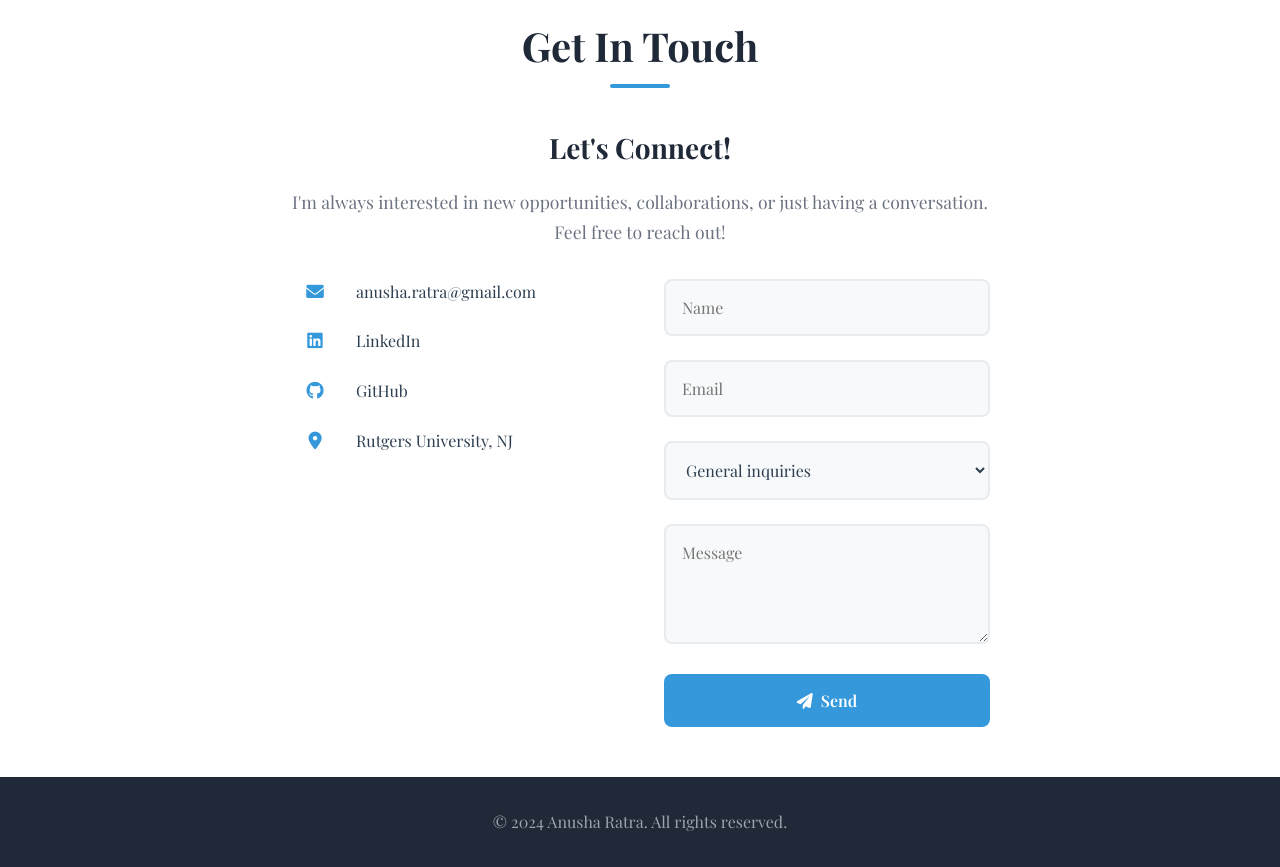
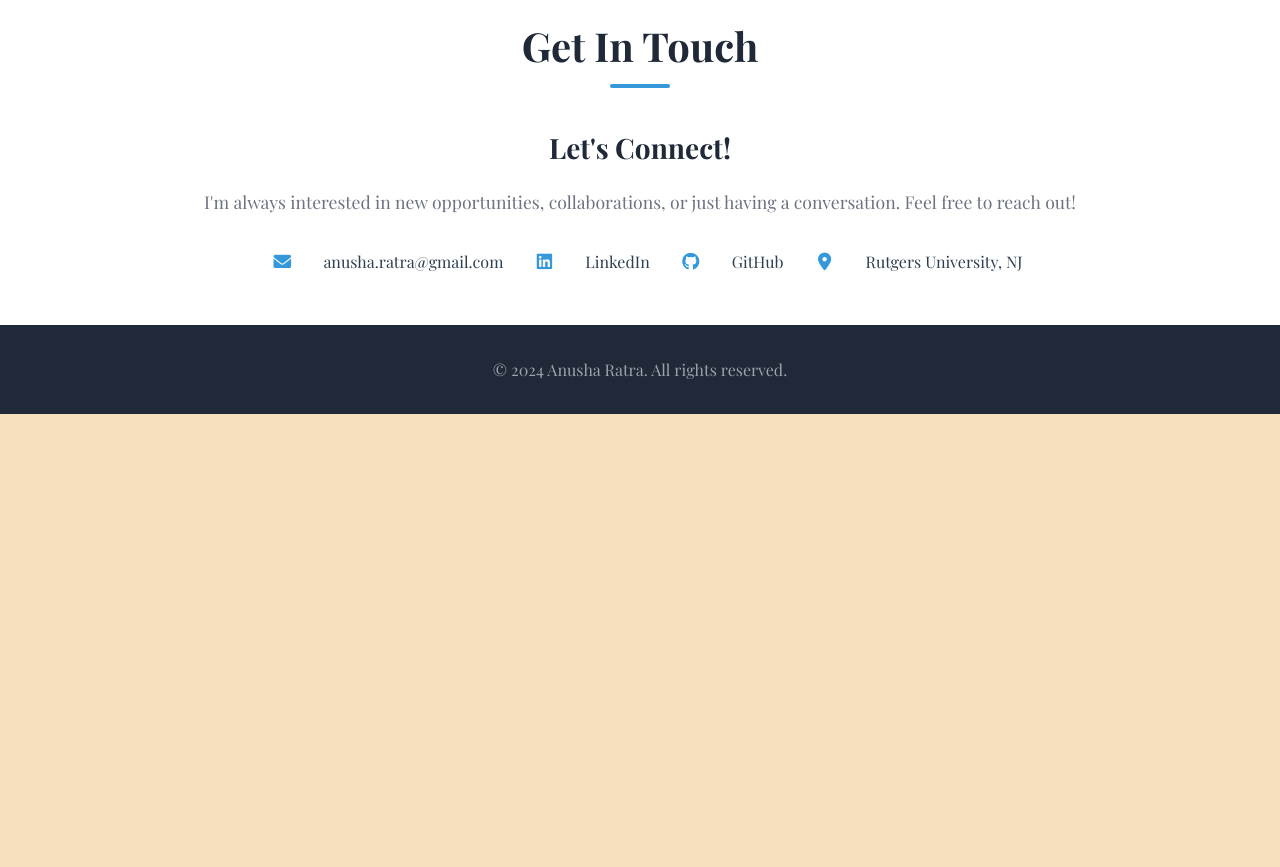
Before and after one commit to anushar777/Personal-Portfolio, a React (Vite) app: page / in a window 1280 px wide. Shown: the part 2560-3427 px from the top of the page. After the commit the page ends 2974 px from the top, so only its background shows below. Built offline with nearby package versions, Linux system fonts and the light colour scheme.

Commit message:
Fixed message layout

```diff
--- a/src/App.css
+++ b/src/App.css
@@ -492,7 +492,7 @@ body {
 
 
 .contact-content {
-  max-width: 700px;
+  max-width: 100%;
   margin: 0 auto;
   text-align: center;
 }
@@ -512,7 +512,6 @@ body {
 
 .contact-layout {
   display: grid;
-  grid-template-columns: 1fr 1fr;
   gap: 3rem;
   max-width: 1000px;
   margin: 0 auto;
@@ -527,6 +526,7 @@ body {
 .contact-item {
   display: flex;
   align-items: center;
+  justify-content: center;
   gap: 1rem;
   color: #2c3e50;
   font-size: 1rem;
@@ -538,74 +538,6 @@ body {
   font-size: 1.1rem;
 }
 
-.contact-form-container {
-  max-width: 100%;
-}
-
-.contact-form {
-  display: flex;
-  flex-direction: column;
-  gap: 1.5rem;
-}
-
-.form-group {
-  position: relative;
-}
-
-.form-group input,
-.form-group select,
-.form-group textarea {
-  width: 100%;
-  padding: 1rem;
-  border: 2px solid #e9ecef;
-  border-radius: 8px;
-  font-size: 1rem;
-  font-family: inherit;
-  background: #f8f9fa;
-  transition: all 0.3s ease;
-  color: #2c3e50;
-}
-
-.form-group select option {
-  color: #2c3e50;
-  background: #f8f9fa;
-}
-
-.form-group input:focus,
-.form-group select:focus,
-.form-group textarea:focus {
-  outline: none;
-  border-color: #3498db;
-  background: white;
-  box-shadow: 0 0 0 3px rgba(52, 152, 219, 0.1);
-}
-
-.form-group textarea {
-  min-height: 120px;
-  resize: vertical;
-}
-
-.submit-btn {
-  background: #3498db;
-  color: white;
-  border: none;
-  padding: 1rem 2rem;
-  border-radius: 8px;
-  font-size: 1rem;
-  font-weight: 600;
-  cursor: pointer;
-  transition: all 0.3s ease;
-  display: flex;
-  align-items: center;
-  justify-content: center;
-  gap: 0.5rem;
-}
-
-.submit-btn:hover {
-  background: #2980b9;
-  transform: translateY(-2px);
-  box-shadow: 0 8px 20px rgba(52, 152, 219, 0.3);
-}
 
 /* Footer */
 .footer {
@@ -827,36 +759,6 @@ body {
   color: #60a5fa;
 }
 
-.dark-mode .form-group input,
-.dark-mode .form-group select,
-.dark-mode .form-group textarea {
-  background: #2d3748;
-  border-color: #4a5568;
-  color: #e8eaed;
-}
-
-.dark-mode .form-group select option {
-  color: #e8eaed;
-  background: #2d3748;
-}
-
-.dark-mode .form-group input:focus,
-.dark-mode .form-group select:focus,
-.dark-mode .form-group textarea:focus {
-  border-color: #60a5fa;
-  background: #1a202c;
-  box-shadow: 0 0 0 3px rgba(96, 165, 250, 0.1);
-}
-
-.dark-mode .submit-btn {
-  background: #60a5fa;
-}
-
-.dark-mode .submit-btn:hover {
-  background: #3b82f6;
-  box-shadow: 0 8px 20px rgba(96, 165, 250, 0.3);
-}
-
 
 
 .dark-mode .footer {
--- a/src/App.jsx
+++ b/src/App.jsx
@@ -269,70 +269,22 @@ ${formData.message}
               </p>
               <div className="contact-layout">
                 <div className="contact-info-details">
-                  <div className="contact-item">
+                  <div className ="contact-item">
                     <i className="fas fa-envelope"></i>
                     <span>anusha.ratra@gmail.com</span>
-                  </div>
-                  <div className="contact-item">
+
+
                     <i className="fab fa-linkedin"></i>
                     <span>LinkedIn</span>
-                  </div>
-                  <div className="contact-item">
+
+
                     <i className="fab fa-github"></i>
                     <span>GitHub</span>
-                  </div>
-                  <div className="contact-item">
+
+
                     <i className="fas fa-map-marker-alt"></i>
                     <span>Rutgers University, NJ</span>
                   </div>
-                </div>
-
-                <div className="contact-form-container">
-                  <form className="contact-form" onSubmit={handleSubmit}>
-                    <div className="form-group">
-                      <input
-                        type="text"
-                        placeholder="Name"
-                        value={formData.name}
-                        onChange={(e) => setFormData({...formData, name: e.target.value})}
-                        required
-                      />
-                    </div>
-                    <div className="form-group">
-                      <input
-                        type="email"
-                        placeholder="Email"
-                        value={formData.email}
-                        onChange={(e) => setFormData({...formData, email: e.target.value})}
-                        required
-                      />
-                    </div>
-                    <div className="form-group">
-                      <select
-                        value={formData.inquiry}
-                        onChange={(e) => setFormData({...formData, inquiry: e.target.value})}
-                        required
-                      >
-                        <option value="">General inquiries</option>
-                        <option value="job">Job Opportunity</option>
-                        <option value="collaboration">Collaboration</option>
-                        <option value="project">Project Discussion</option>
-                        <option value="other">Other</option>
-                      </select>
-                    </div>
-                    <div className="form-group">
-                      <textarea
-                        placeholder="Message"
-                        value={formData.message}
-                        onChange={(e) => setFormData({...formData, message: e.target.value})}
-                        required
-                      ></textarea>
-                    </div>
-                    <button type="submit" className="submit-btn">
-                      <i className="fas fa-paper-plane"></i>
-                      Send
-                    </button>
-                  </form>
                 </div>
               </div>
             </div>
```
